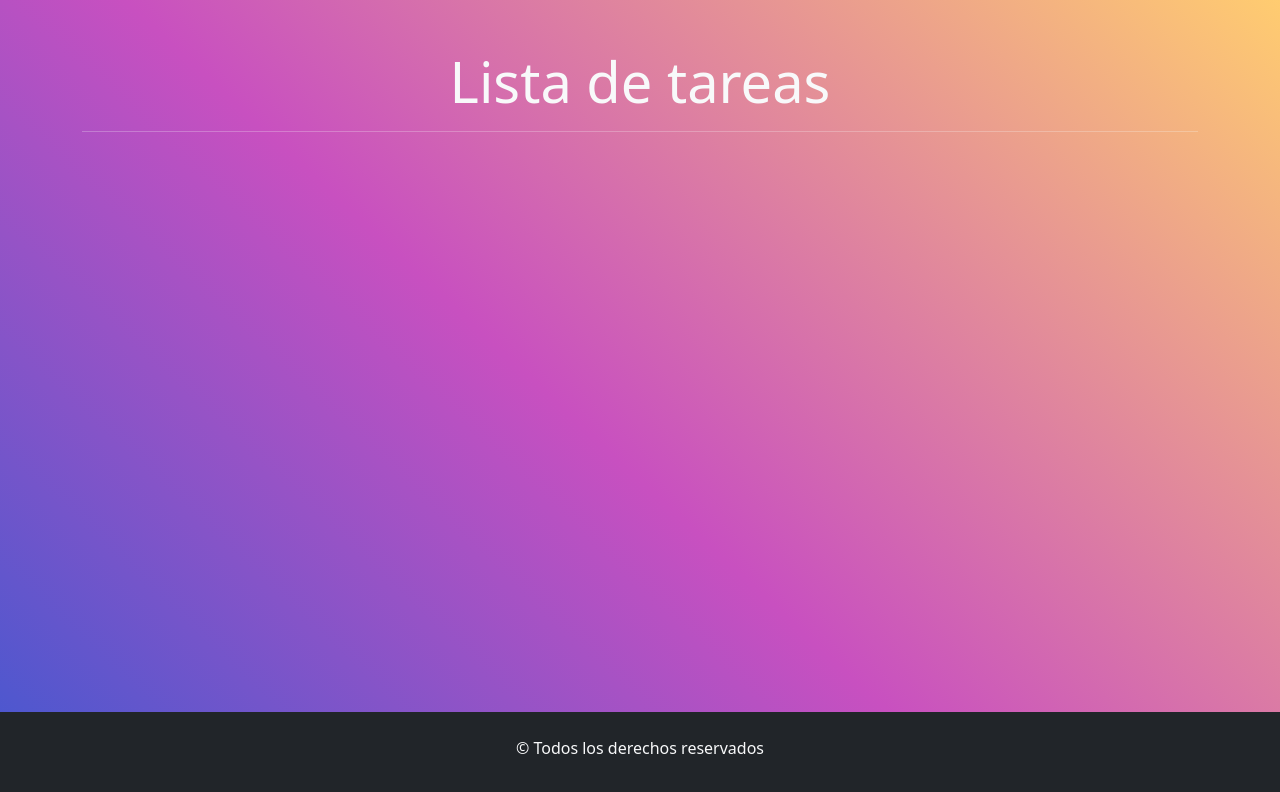
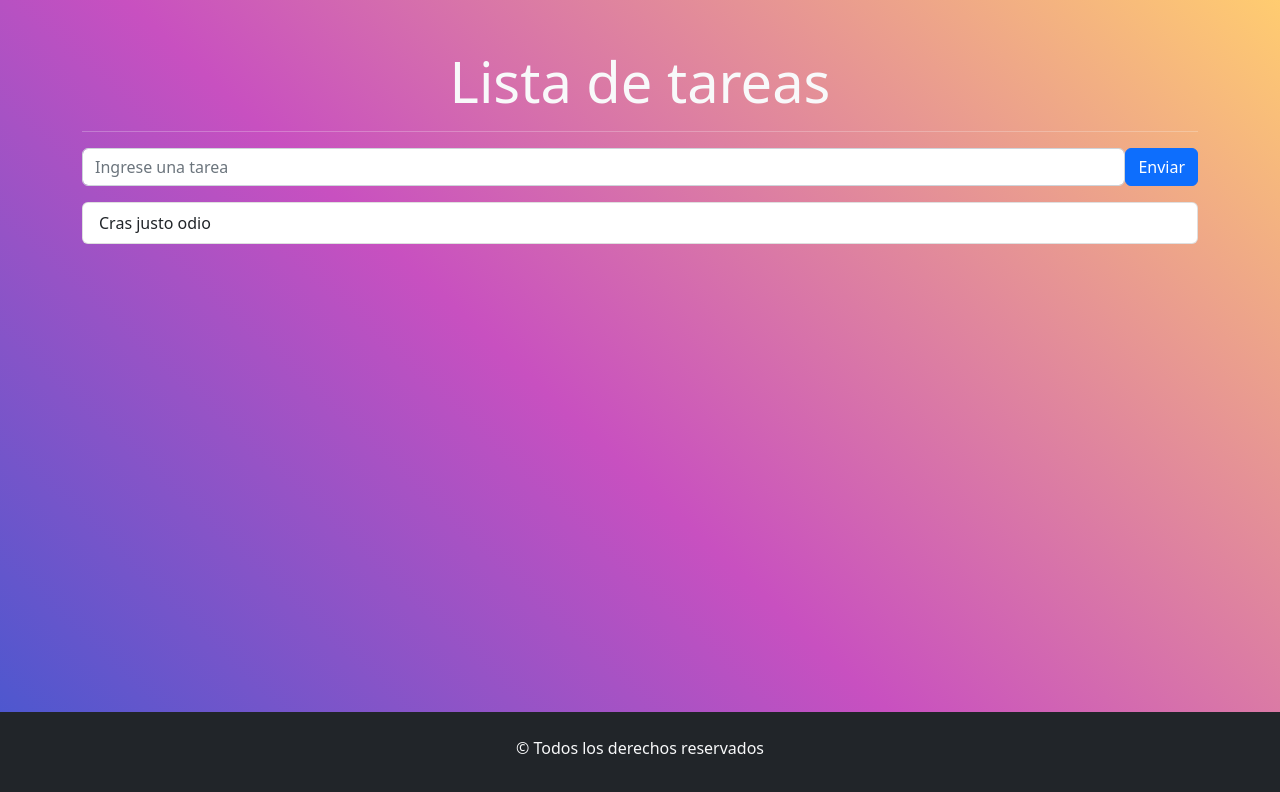
Before and after one commit to rollingcodeschool/listaTareas-c39i, a React (Vite) app: page / in a window 1280 px wide. Shown: the top 792 px of the page. Built offline with nearby package versions, Linux system fonts and the light colour scheme.

Commit message:
agregamos los componentes ItemTarea y ListaTareas

```diff
--- a/src/App.jsx
+++ b/src/App.jsx
@@ -1,6 +1,7 @@
 import { Container } from "react-bootstrap";
 import "./App.css";
 import "bootstrap/dist/css/bootstrap.min.css";
+import Formulario from "./components/Formulario";
 
 function App() {
   return (
@@ -9,6 +10,7 @@ function App() {
         <h1 className="display-4 text-center text-light">Lista de tareas</h1>
         <hr className="text-light" />
         {/* aqui agrego el formulario */}
+        <Formulario></Formulario>
       </Container>
       <footer className="bg-dark text-light text-center py-4">
         <p>&copy; Todos los derechos reservados</p>
--- /dev/null
+++ b/src/components/Formulario.jsx
@@ -0,0 +1,20 @@
+import { Form, Button } from "react-bootstrap";
+import ListaTareas from "./ListaTareas";
+
+const Formulario = () => {
+  return (
+    <section>
+      <Form>
+        <Form.Group className="mb-3 d-flex" controlId="tarea">
+          <Form.Control type="text" placeholder="Ingrese una tarea" />
+          <Button variant="primary" type="submit">
+            Enviar
+          </Button>
+        </Form.Group>
+      </Form>
+      <ListaTareas></ListaTareas>
+    </section>
+  );
+};
+
+export default Formulario;
--- /dev/null
+++ b/src/components/ItemTarea.jsx
@@ -0,0 +1,9 @@
+import { ListGroup } from "react-bootstrap";
+
+const ItemTarea = () => {
+    return (
+        <ListGroup.Item>Cras justo odio</ListGroup.Item>
+    );
+};
+
+export default ItemTarea;
--- /dev/null
+++ b/src/components/ListaTareas.jsx
@@ -0,0 +1,12 @@
+import { ListGroup } from "react-bootstrap";
+import ItemTarea from "./ItemTarea";
+
+const ListaTareas = () => {
+    return (
+     <ListGroup>
+       <ItemTarea></ItemTarea>
+      </ListGroup>
+    );
+};
+
+export default ListaTareas;
```
